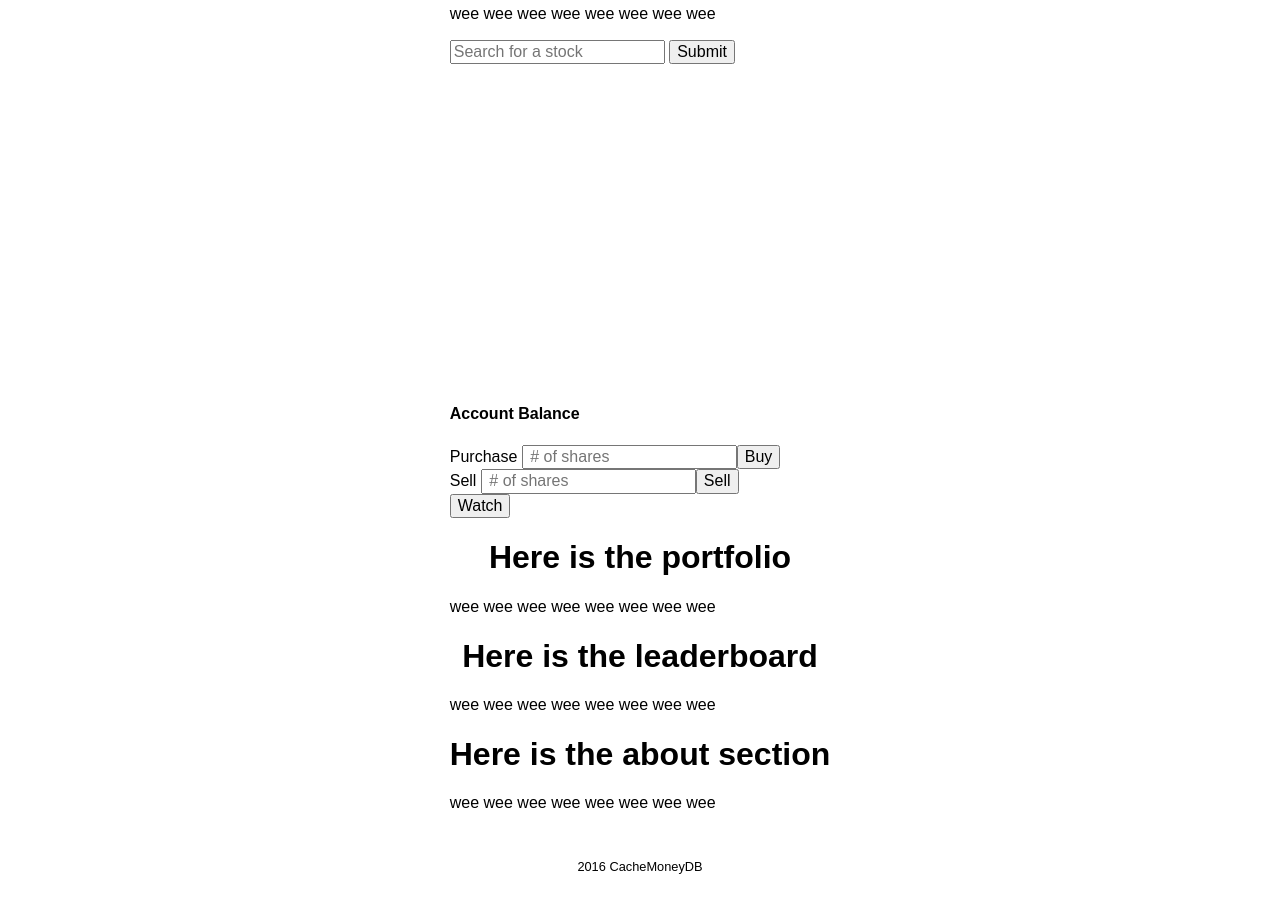
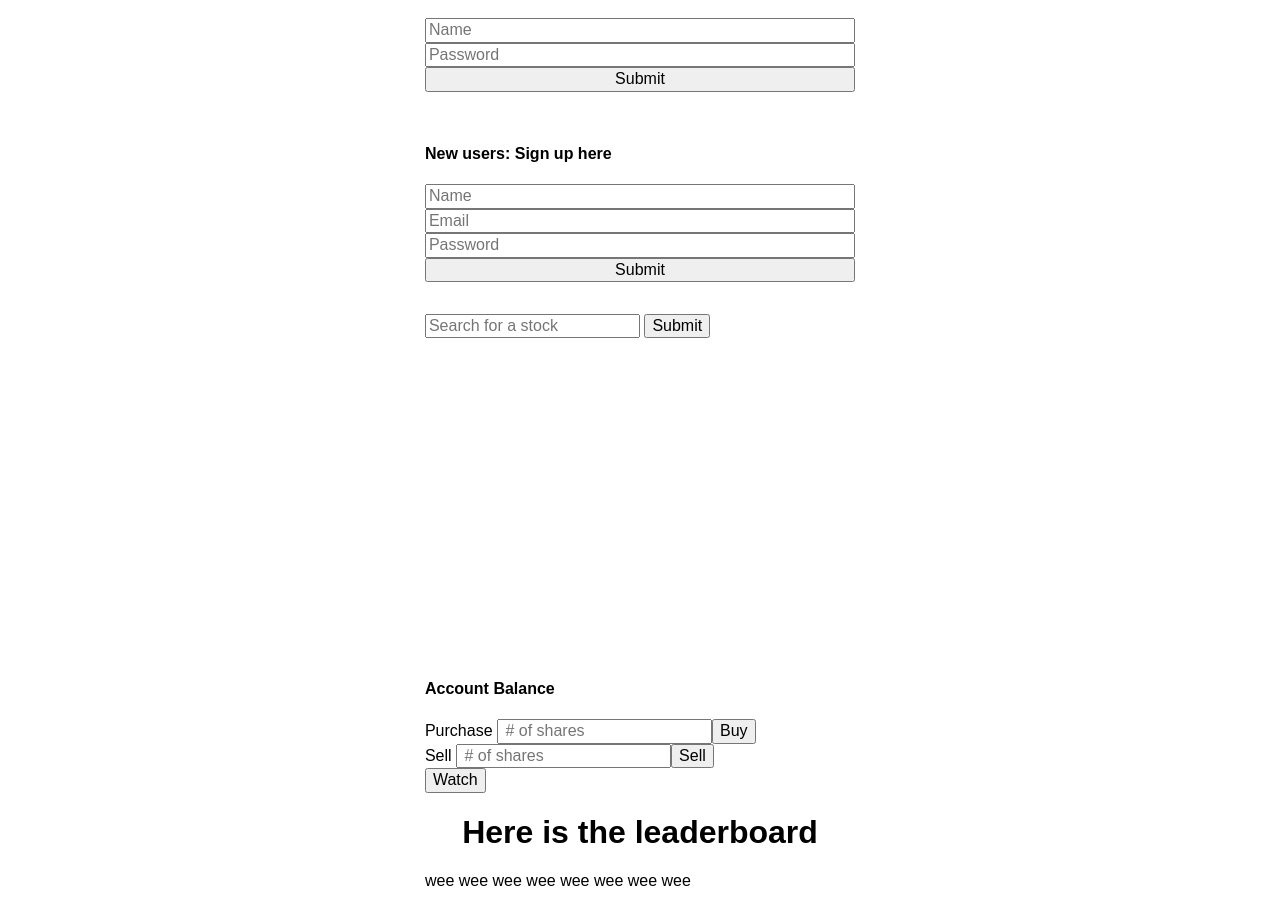
Before and after one commit to CacheMoneyDB/CacheMoneyApp, a website: page index.html in a window 1280 px wide. Shown: the part 212-1121 px from the top of the page. Drawn offline with nearby package versions, Linux system fonts and the light colour scheme; a script that the page names is missing.

Commit message:
basic login forms

```diff
--- a/index.html
+++ b/index.html
@@ -33,8 +33,7 @@
         <nav>
             <ul>
                 <li><a href="/login">Login</a></li>
-                <li><a href="/search">Search</a></li>
-                <li><a href="/portfolio">Portfolio</a></li>
+                <li><a href="/portfolio">Stock Portfolio</a></li>
                 <li><a href="/leaderboard">Leaderboard</a></li>
                 <li><a href="/about">About</a></li>
             </ul>
@@ -43,11 +42,22 @@
     <main>
 
         <section id="login" class="main-section">
-            <h1>Here is the login</h1>
-            <p>wee wee wee wee wee wee wee wee</p>
+            <form>
+                <h4>Existing users: Sign in here</h4>
+                <input type="text" name="user-name" placeholder="Name" label="Username: " />
+                <input type="text" name="user-pw" placeholder="Password" label="Password: " />
+                <button type="submit">Submit</button>
+            </form>
+            <form>
+                <h4>New users: Sign up here</h4>
+                <input type="text" name="new-user-name" placeholder="Name" label="Username: " />
+                <input type="text" name="new-user-email" placeholder="Email" label="Email: " />
+                <input type="text" name="new-user-pw" placeholder="Password" label="Password: " />
+                <button type="submit">Submit</button>
+            </form>
         </section>
 
-        <section id="search" class="main-section">
+        <section id="portfolio" class="main-section">
             <section id="stock-search">
                 <input type="text" name="stock-search" placeholder="Search for a stock" label="Search for a stock" />
                 <button type="submit" id="search-button">Submit</button>
@@ -64,19 +74,14 @@
             </section>
         </section>
 
-        <section id="portfolio" class="main-section">
-            <h1>Here is the portfolio</h1>
-            <p>wee wee wee wee wee wee wee wee</p>
-        </section>
-
         <section id="leaderboard" class="main-section">
             <h1>Here is the leaderboard</h1>
             <p>wee wee wee wee wee wee wee wee</p>
         </section>
 
         <section id="about" class="main-section">
-            <h1>Here is the about section</h1>
-            <p>wee wee wee wee wee wee wee wee</p>
+            <h1>About Us</h1>
+            <p>Cache Money was created by Chris, Michelle, Niilo and Tom.</p>
         </section>
 
     </main>
--- a/public/main.css
+++ b/public/main.css
@@ -51,6 +51,12 @@ nav ul li {
   justify-content: center;
 }*/
 
+#login form {
+  display: flex;
+  flex-direction: column;
+  margin: 2em auto;
+}
+
 #stock-data {
   min-height: 40vh;
   margin: 0 auto;
--- a/scripts/controller/controller.js
+++ b/scripts/controller/controller.js
@@ -5,13 +5,6 @@
     loginCtrl.show = function() {
         $('.main-section').hide();
         $('#login').fadeIn();
-    };
-
-    let searchCtrl = {};
-
-    searchCtrl.show = function() {
-        $('.main-section').hide();
-        $('#search').fadeIn();
     };
 
     let portfolioCtrl = {};
@@ -36,7 +29,6 @@
     };
 
     module.loginCtrl = loginCtrl;
-    module.searchCtrl = searchCtrl;
     module.portfolioCtrl = portfolioCtrl;
     module.leaderboardCtrl = leaderboardCtrl;
     module.aboutCtrl = aboutCtrl;
--- a/scripts/controller/routes.js
+++ b/scripts/controller/routes.js
@@ -2,7 +2,6 @@
 
 page('/', loginCtrl.show);
 page('/login', loginCtrl.show);
-page('/search', searchCtrl.show);
 page('/portfolio', portfolioCtrl.show);
 page('/leaderboard', leaderboardCtrl.show);
 page('/about', aboutCtrl.show);
```
